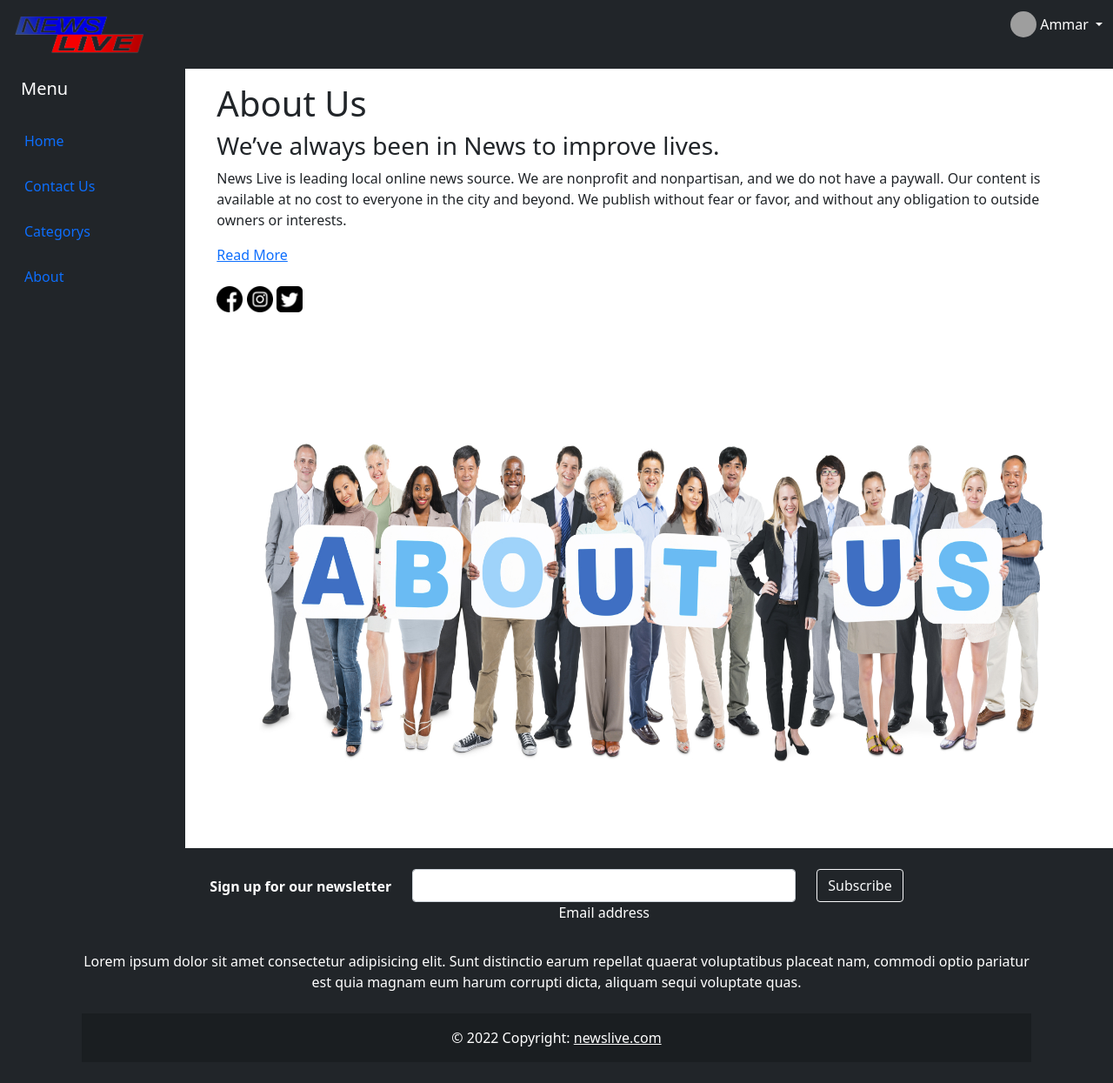
After one commit to Ayman-aloub/djangoBlog, a Django app: page /aboutus/ in a window 1280 px wide. The commit adds this page. Shown: the whole page at 87% size. Run offline with Django 3.2, Linux system fonts and the light colour scheme; grey boxes are pictures that could not be loaded.

Commit message:
add about page

```diff
--- /dev/null
+++ b/categorys/templates/about.html
@@ -0,0 +1,32 @@
+{% extends 'index.html' %}
+{% load static %}
+
+{% block mybody  %}
+       <div id="section">
+                <div class="container">
+                    <div class="content-section">
+                        <div class="title">
+                            <h1>About Us</h1>
+                        </div>
+                        <div class="content">
+                            <h3>We’ve always been in News to improve lives.</h3>
+                            <p>
+                               News Live is leading local online news source. We are nonprofit and nonpartisan, and we do not have a paywall. Our content is available at no cost to everyone in the city and beyond. We publish without fear or favor, and without any obligation to outside owners or interests.
+                            </p>
+                            <div class="button">
+                                <a href="#!">Read More</a>
+                            </div>
+                        </div><br>
+                        <div class="social">
+
+                            <a href="#!" class="social-link"><img src="{% static 'images/facebook.png'%}" width="30" height="30"  alt="" /><i class="fa fa-facebook-square"></i></a>
+                            <a href="#!" class="social-link"><img src="{% static 'images/instagram.png'%}" width="30" height="30"  alt="" /><i class="fa fa-instagram"></i></a>
+                            <a href="#!" class="social-link"><img src="{% static 'images/twitter-sign.png'%}" width="30" height="30"  alt="" /><i class="fa fa-twitter-square"></i></a>
+                        </div>
+                    </div>
+                    <div class="image-section">
+                        <img src="{% static 'images/about.jpg' %}" width="100%" height="600"  alt="" />
+                    </div>
+                </div>
+            </div>
+{% endblock  %}
--- a/categorys/templates/index.html
+++ b/categorys/templates/index.html
@@ -11,7 +11,7 @@
       <!---------------------------  nav bar  ---------------------------------->
         <nav class="navbar navbar-expand-lg navbar-dark bg-dark  ">
             <div class="container-fluid">
-            <a href="#" class="navbar-brand">
+            <a href="{% url 'categorys:index' %}" class="navbar-brand">
               <img src="{% static 'images/news.png' %}" width="150" height="45" alt="" class="d-inline-block align-middle m-1">
               <!-- <a class="navbar-brand" href="#">NEWS</a> -->
              </a>
@@ -87,7 +87,7 @@
                     </li>
 
                     <li>
-                        <a href="#" class="nav-link px-0 align-middle">
+                        <a href="{% url 'categorys:aboutus'%}" class="nav-link px-0 align-middle">
                             <i class="fs-4 bi-table"></i> <span class="ms-1 d-none d-sm-inline">About</span></a>
                     </li>
 
@@ -177,7 +177,7 @@
     <!-- Copyright -->
     <div class="text-center p-3" style="background-color: rgba(0, 0, 0, 0.2);">
       © 2022 Copyright:
-      <a class="text-white" href="#">bookshop.com</a>
+      <a class="text-white" href="#">newslive.com</a>
     </div>
     <!-- Copyright -->
   </footer>
--- a/categorys/urls.py
+++ b/categorys/urls.py
@@ -3,7 +3,8 @@ from . import views
 
 app_name = 'categorys'
 urlpatterns = [
-    path('category/',views.index,name='index'),
+    path('index/',views.index,name='index'),
     path('category_details/<int:id>/',views.category_details,name='category_details'),
     path('contactus/',views.cotactus,name='contactus'),
+    path('aboutus/',views.aboutus,name='aboutus'),
 ]
--- a/categorys/views.py
+++ b/categorys/views.py
@@ -12,6 +12,12 @@ def cotactus(request):
 
 	return render(request,'cotactus.html')
 
+
+def aboutus(request):
+
+	return render(request,'about.html')
+
+
 def category_details(request,id):
     category = Category.objects.get(pk=id)
 
```
Also changed, not shown: categorys/static/images/about.jpg (added), categorys/static/images/facebook.png (added), categorys/static/images/instagram.png (added), categorys/static/images/twitter-sign.png (added).
